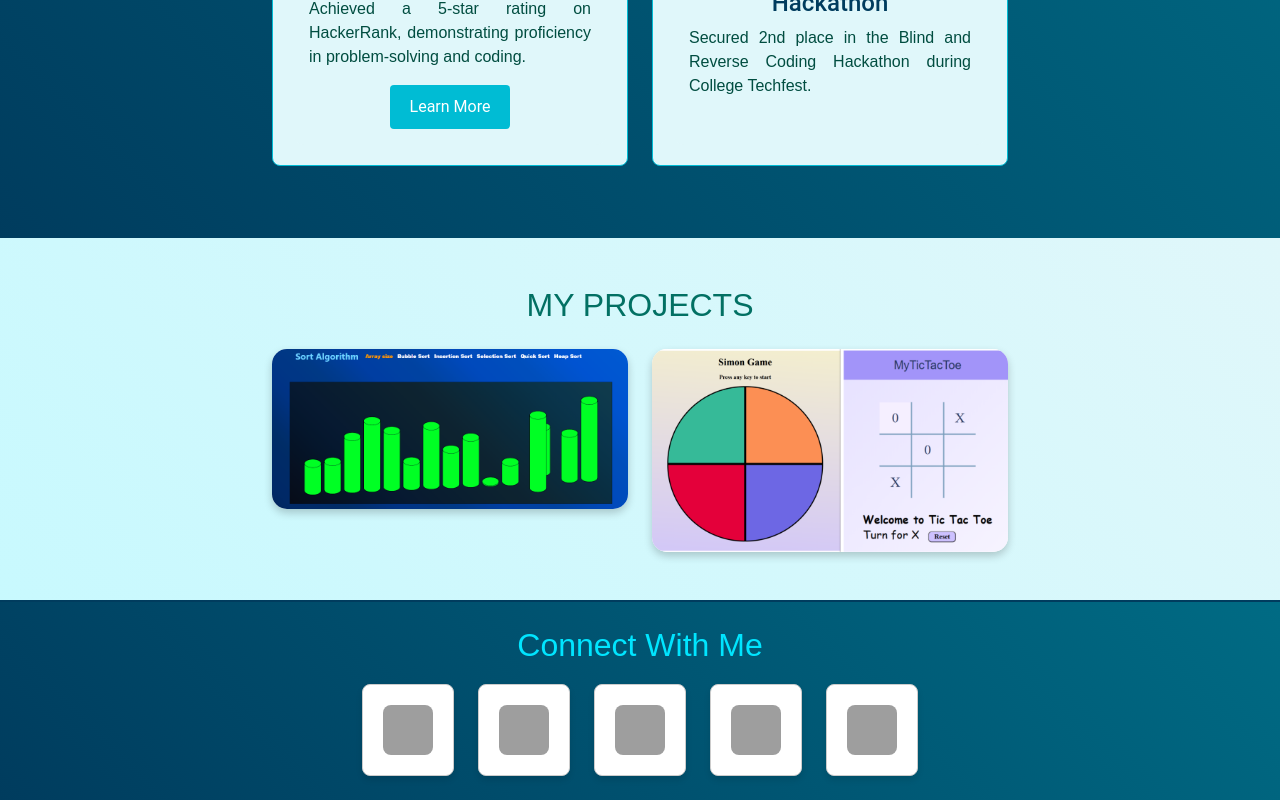
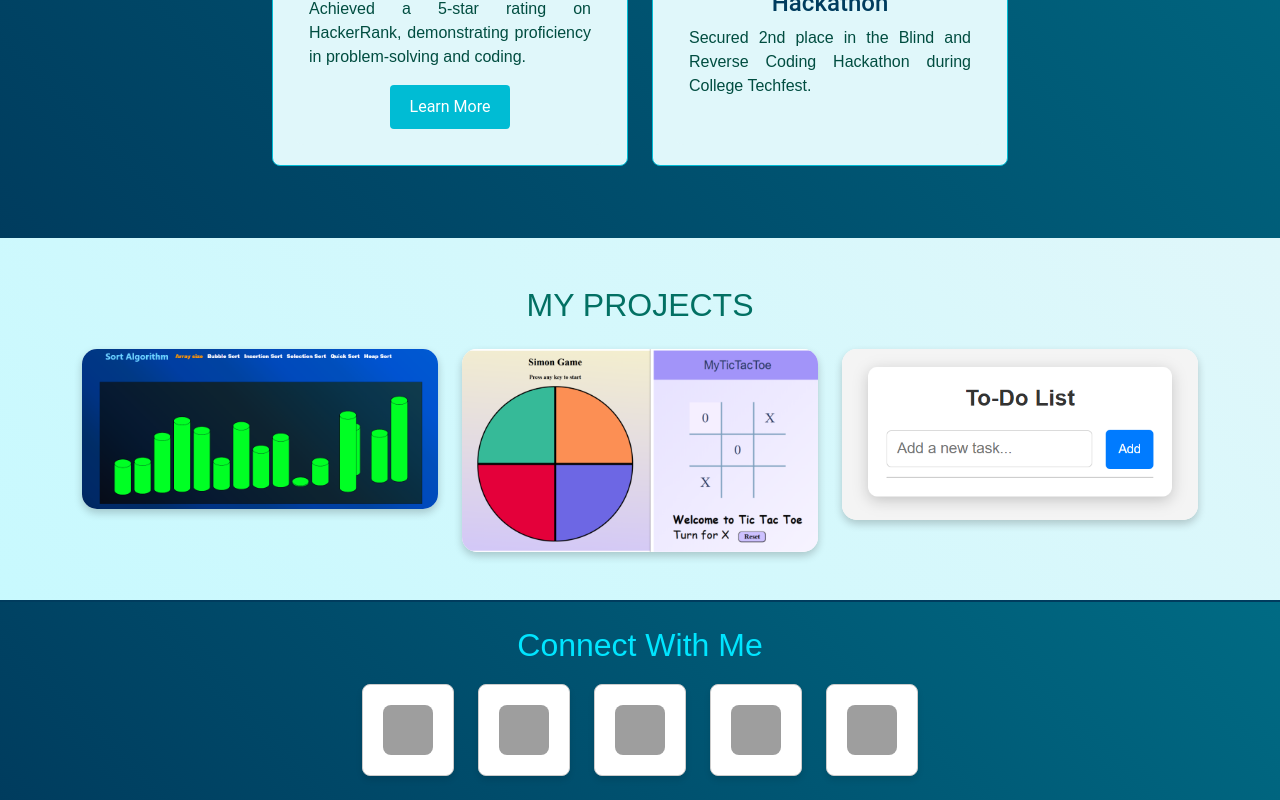
Before and after one commit to Aryan-Lokhande/Portfolio, a React (Vite) app: page / in a window 1280 px wide. Shown: the part 1217-2017 px from the top of the page. Built offline with nearby package versions, Linux system fonts and the light colour scheme; grey boxes are pictures that could not be loaded.

Commit message:
Added New Project
To-Do App added in the Project section

```diff
--- a/src/components/ProjectDetail.jsx
+++ b/src/components/ProjectDetail.jsx
@@ -66,14 +66,14 @@ function ProjectDetail() {
           >
             TWO
           </Button>
-          {/* <Button
+          <Button
             value="3"
             className={idx == 3 ? "active-btn" : ""}
             variant={idx == 3 ? "contained" : "outlined"}
             onClick={changeProject}
           >
             Three
-          </Button> */}
+          </Button>
         </ButtonGroup>
       </div>
 
--- a/src/components/data/description.json
+++ b/src/components/data/description.json
@@ -16,10 +16,16 @@
     "demoLink": "https://aryan-lokhande.github.io/Sort-Algorithm/"
   },
   "3": {
-    "title": "API Calls",
-    "description": "",
-    "codeLink": "",
-    "demoLink": ""
+    "title": "Optimized To-Do List",
+    "description": "<p><strong>Optimized To-Do List</strong> is a lightweight task management application built using <b>NeutralinoJS</b>, offering an efficient alternative to traditional Electron-based apps.</p>\n  <p>With a minimal footprint of just <b>16MB</b>, it provides essential features like <b>adding, deleting, and marking tasks as done</b>, ensuring a simple yet productive user experience.</p>\n <p>Designed for speed and efficiency, this To-Do List reflects our ability to create <b>optimized and performance-driven applications</b> while maintaining a clean and intuitive UI.</p>",
+    "subPoints": [
+      {
+        "title" : "Technologies Used",
+        "des": "<ul>\n  <li>💻 <b>NeutralinoJS</b>: A lightweight alternative to Electron for building cross-platform desktop apps.</li>\n  <li>🎨 <b>HTML</b> and <b>CSS</b>: To structure and style the application.</li>\n    <li>⚙️ <b>JavaScript</b>: To implement dynamic interactions and task management features.</li>\n  </ul>"
+      }
+    ],
+    "codeLink": "https://github.com/Aryan-Lokhande/Optimize_to-do-list",
+    "demoLink": "https://optimize-to-do-list.vercel.app/"
   },
   "2": {
     "title": "Mini Projects",
--- a/src/components/data/images.json
+++ b/src/components/data/images.json
@@ -9,5 +9,10 @@
     { "src": "/projImages/ttt-normal.png", "alt": "ttt 1" },
     { "src": "/projImages/ttt-win.png", "alt": "ttt 2" }
   ],
-  "3": []
+  "3": [
+    {
+      "src": "/projImages/todo-list.png","alt": "optimized todo"
+    }
+
+  ]
 }
--- a/src/section/Projects.jsx
+++ b/src/section/Projects.jsx
@@ -1,7 +1,8 @@
 import React from "react";
 import { Link } from "react-router-dom";
 import sortAlgo from "../assets/Sort_Algorithm.png";
-import miniPro from "../assets/mini_project.png"
+import miniPro from "../assets/mini_project.png";
+import todo from "../assets/todo.png";
 
 const projectsData = [
   {
@@ -17,6 +18,13 @@ const projectsData = [
     image: miniPro,
     codeLink: "https://github.com/Aryan-Lokhande/mini_projects",
     demoLink: "https://aryan-lokhande.github.io/mini_projects/",
+  },
+  {
+    id: 3,
+    title: "Optimize Todo App",
+    image: todo,
+    codeLink: "https://github.com/Aryan-Lokhande/Optimize_to-do-list",
+    demoLink: "https://optimize-to-do-list.vercel.app/",
   },
 
 ];
```
Also changed, not shown: public/projImages/todo-list.png (added), src/assets/todo.png (added).
